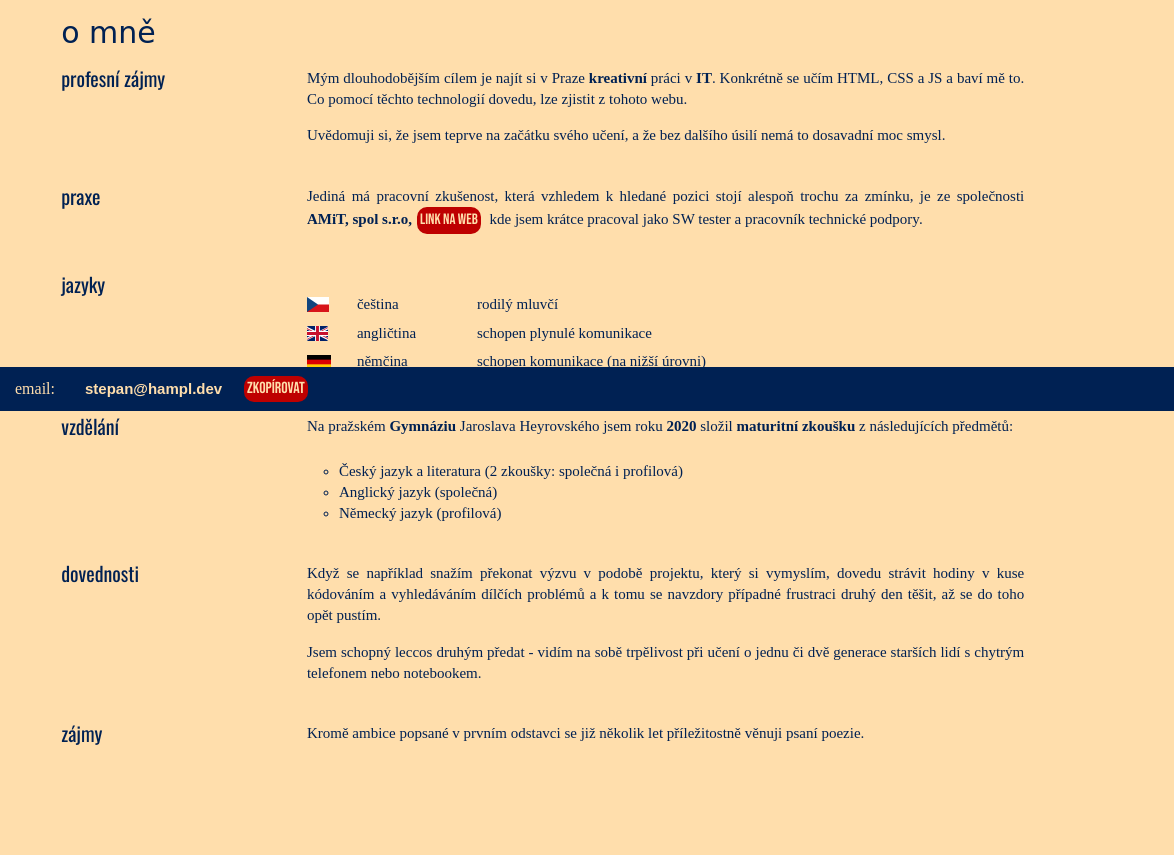
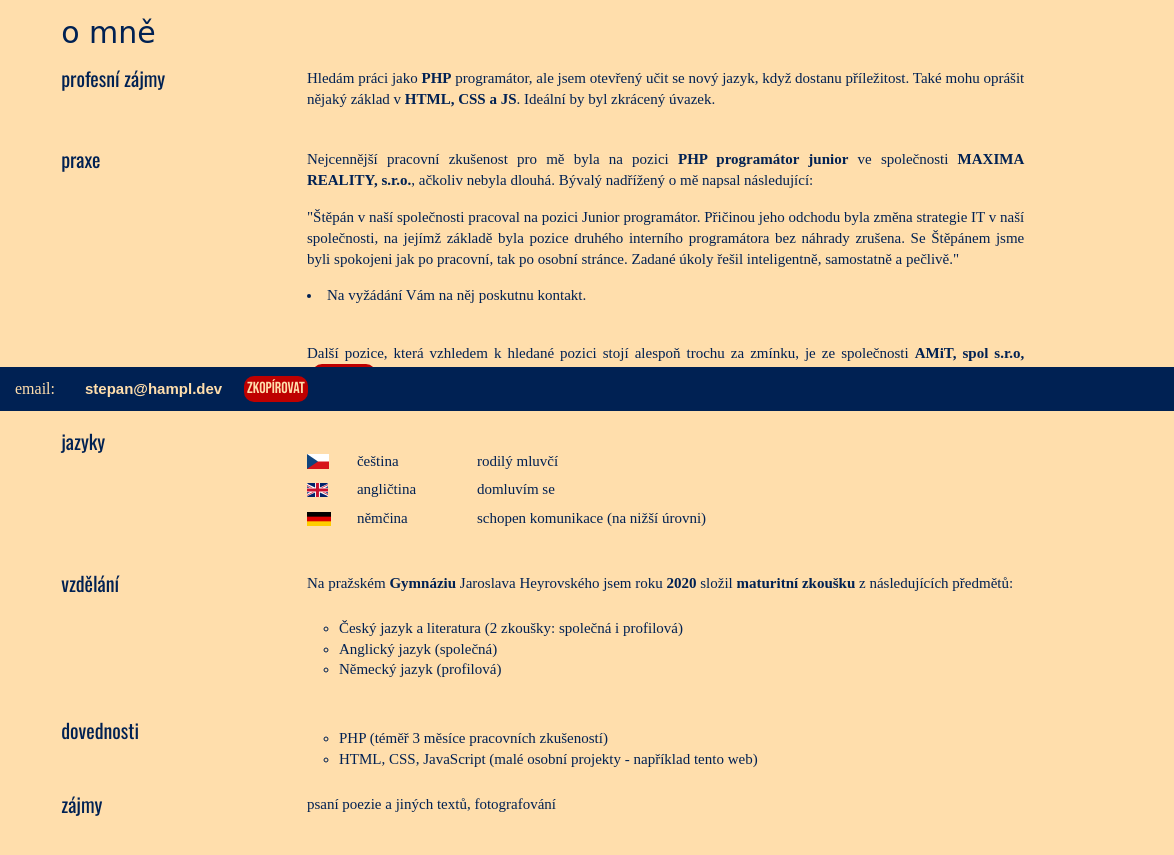
Before and after one commit to stepanhampl/stepanh, a plain HTML site: page markups/cs/about.html in a window 1280 px wide. Shown: the part 389-1244 px from the top of the page, 0-1174 px from the left. Drawn offline with nearby package versions, Linux system fonts and the light colour scheme; a web font is replaced by a local one.

Commit message:
aktualizace textu o mne

```diff
--- a/markups/cs/about.html
+++ b/markups/cs/about.html
@@ -68,20 +68,28 @@
 		<div class="heading heading-1">Profesní zájmy</div>
 		<div class="text">
 			<p>
-                Mým dlouhodobějším cílem je najít si v Praze <span class="highlight">kreativní</span> práci v <span
-                    class="highlight">IT</span>. Konkrétně se učím
-                HTML, CSS a JS a baví mě to. Co pomocí těchto technologií dovedu, lze zjistit z
-                tohoto webu. <br>
-            </p>
-            <p>
-                Uvědomuji si, že jsem teprve na začátku svého učení, a že bez dalšího úsilí nemá to dosavadní moc
-                smysl.
+				Hledám práci jako <span class="highlight">PHP</span> programátor, ale jsem otevřený učit se nový jazyk,
+				když dostanu příležitost.
+				Také mohu oprášit nějaký základ v <span class="highlight">HTML, CSS a JS</span>.
+				Ideální by byl zkrácený úvazek.
 			</p>
 		</div>
 		<div class="text after-text"></div>
 		<div class="heading heading-1">Praxe</div>
 		<div class="text">
-            <p>Jediná má pracovní zkušenost, která vzhledem k hledané pozici stojí alespoň trochu za zmínku,
+			<p>
+				Nejcennější pracovní zkušenost pro mě byla na pozici <span class="highlight">PHP programátor
+					junior</span> ve společnosti <span class="highlight">MAXIMA REALITY, s.r.o.</span>, ačkoliv nebyla
+				dlouhá. Bývalý nadřížený o mě napsal následující:
+			</p>
+			<p>"Štěpán v naší společnosti pracoval na pozici Junior programátor. Přičinou jeho odchodu byla změna
+				strategie IT v naší společnosti, na jejímž základě byla pozice druhého interního programátora bez
+				náhrady zrušena. Se Štěpánem jsme byli spokojeni jak po pracovní,
+				tak po osobní stránce. Zadané úkoly řešil inteligentně, samostatně a pečlivě." <li>Na vyžádání Vám na něj
+				poskutnu kontakt.
+			</p>
+			<br>
+			<p>Další pozice, která vzhledem k hledané pozici stojí alespoň trochu za zmínku,
 				je ze společnosti
 				<span class="highlight">AMiT, spol s.r.o,</span><a href="https://amit-transportation.com/"
 					class="btn btn-link">link na web</a>
@@ -101,7 +109,7 @@
 			<div class="row r02">
 				<div class="column c00"><img class="flag" src="../../images/united-kingdom.svg" alt="EN"></div>
 				<div class="column c01">angličtina</div>
-                <div class="column c02">schopen plynulé komunikace</div>
+				<div class="column c02">domluvím se</div>
 				<div class="column c03"></div>
 			</div>
 			<div class="row r03">
@@ -128,24 +136,16 @@
 		<div class="text after-text"></div>
 		<div class="heading heading-1">Dovednosti</div>
 		<div class="text">
-            <p>
-                Když se například snažím překonat výzvu v podobě projektu, který si vymyslím, dovedu strávit hodiny v
-                kuse
-                kódováním a vyhledáváním dílčích problémů a k tomu se navzdory případné frustraci druhý den těšit,
-                až se
-                do toho opět pustím.
-            </p>
-            <p>
-                Jsem schopný leccos druhým předat - vidím na sobě trpělivost při učení o jednu či dvě generace
-                starších
-                lidí s chytrým telefonem nebo notebookem.
-            </p>
+			<ul>
+				<li>PHP (téměř 3 měsíce pracovních zkušeností)</li>
+				<li>HTML, CSS, JavaScript (malé osobní projekty - například tento web)</li>
+			</ul>
 		</div>
 		<div class="text after-text"></div>
 		<div class="heading heading-1">Zájmy</div>
 		<div class="text">
 			<p>
-                Kromě ambice popsané v prvním odstavci se již několik let příležitostně věnuji psaní poezie.
+				psaní poezie a jiných textů, fotografování
 			</p>
 		</div>
 		<div class="text after-text"></div>
```
Also changed, not shown: markups/en/about.html (+25 -18 lines). Lines whose indentation alone changed are shown as unchanged.
